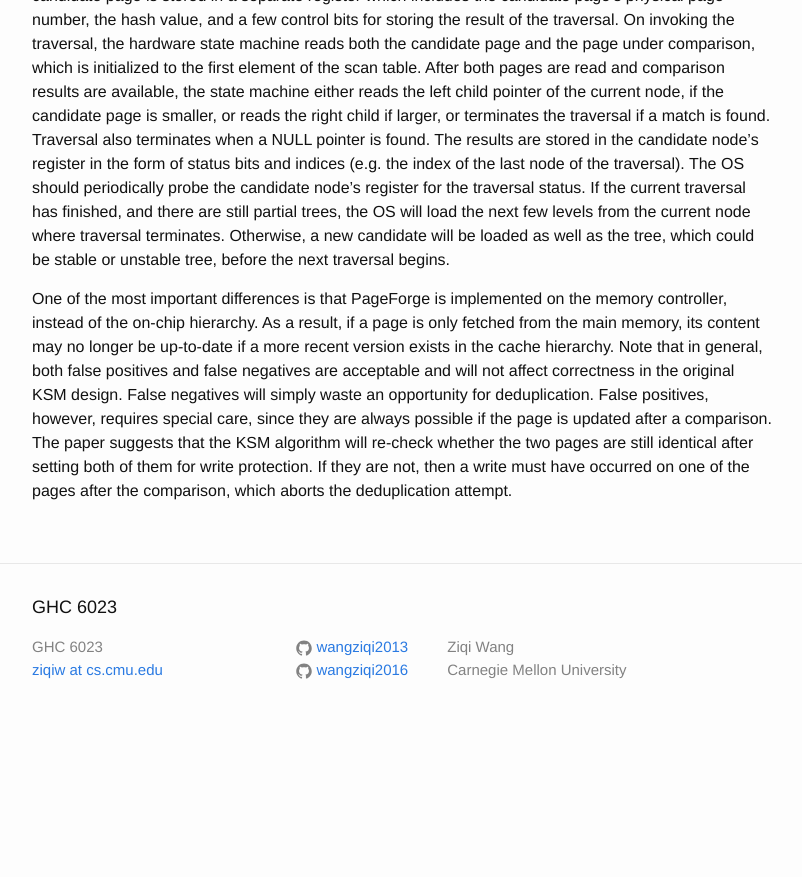
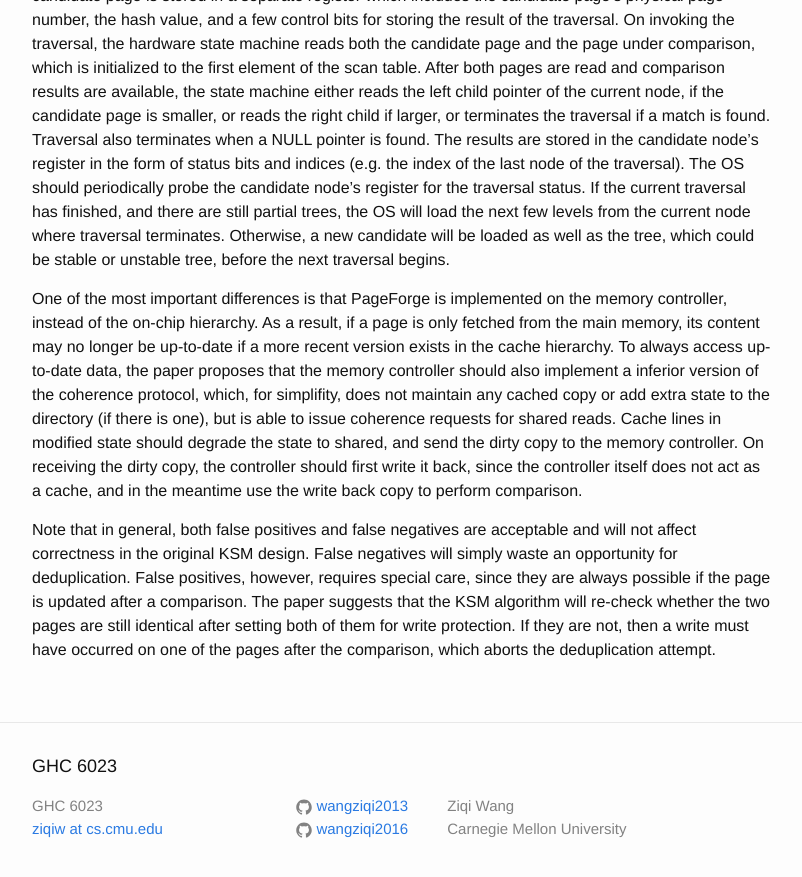
Before and after one commit to wangziqi2013/wangziqi2013.github.io, a Jekyll site: the page built from _posts/2020-07-26-pageforge.markdown, in a window 1280 px wide and 900 px high, scrolled down 2410 px. Shown: the top 877 px of the window, without its empty margins (238-1040 px from the left). Built offline with Jekyll 4.4.1, drawn with Linux system fonts in a browser that asks for light colours; before the commit the page ends 3151 px from its top, so only the background shows below that.

Commit message:
Adding coherence

```diff
--- a/_posts/2020-07-26-pageforge.markdown
+++ b/_posts/2020-07-26-pageforge.markdown
@@ -105,9 +105,16 @@ well as the tree, which could be stable or unstable tree, before the next traver
 
 One of the most important differences is that PageForge is implemented on the memory controller, instead of the on-chip
 hierarchy. As a result, if a page is only fetched from the main memory, its content may no longer be up-to-date if
-a more recent version exists in the cache hierarchy. Note that in general, both false positives and false negatives are
-acceptable and will not affect correctness in the original KSM design. False negatives will simply waste an opportunity
-for deduplication. False positives, however, requires special care, since they are always possible if the page is
-updated after a comparison. The paper suggests that the KSM algorithm will re-check whether the two pages are still
-identical after setting both of them for write protection. If they are not, then a write must have occurred on one of the
-pages after the comparison, which aborts the deduplication attempt.
+a more recent version exists in the cache hierarchy. To always access up-to-date data, the paper proposes that the memory
+controller should also implement a inferior version of the coherence protocol, which, for simplifity, does not maintain
+any cached copy or add extra state to the directory (if there is one), but is able to issue coherence requests for shared
+reads. Cache lines in modified state should degrade the state to shared, and send the dirty copy to the memory controller.
+On receiving the dirty copy, the controller should first write it back, since the controller itself does not act as
+a cache, and in the meantime use the write back copy to perform comparison.
+
+Note that in general, both false positives and false negatives are acceptable and will not affect correctness in the
+original KSM design. False negatives will simply waste an opportunity for deduplication. False positives, however,
+requires special care, since they are always possible if the page is updated after a comparison.
+The paper suggests that the KSM algorithm will re-check whether the two pages are still identical after setting both of
+them for write protection. If they are not, then a write must have occurred on one of the pages after the comparison,
+which aborts the deduplication attempt.
```
